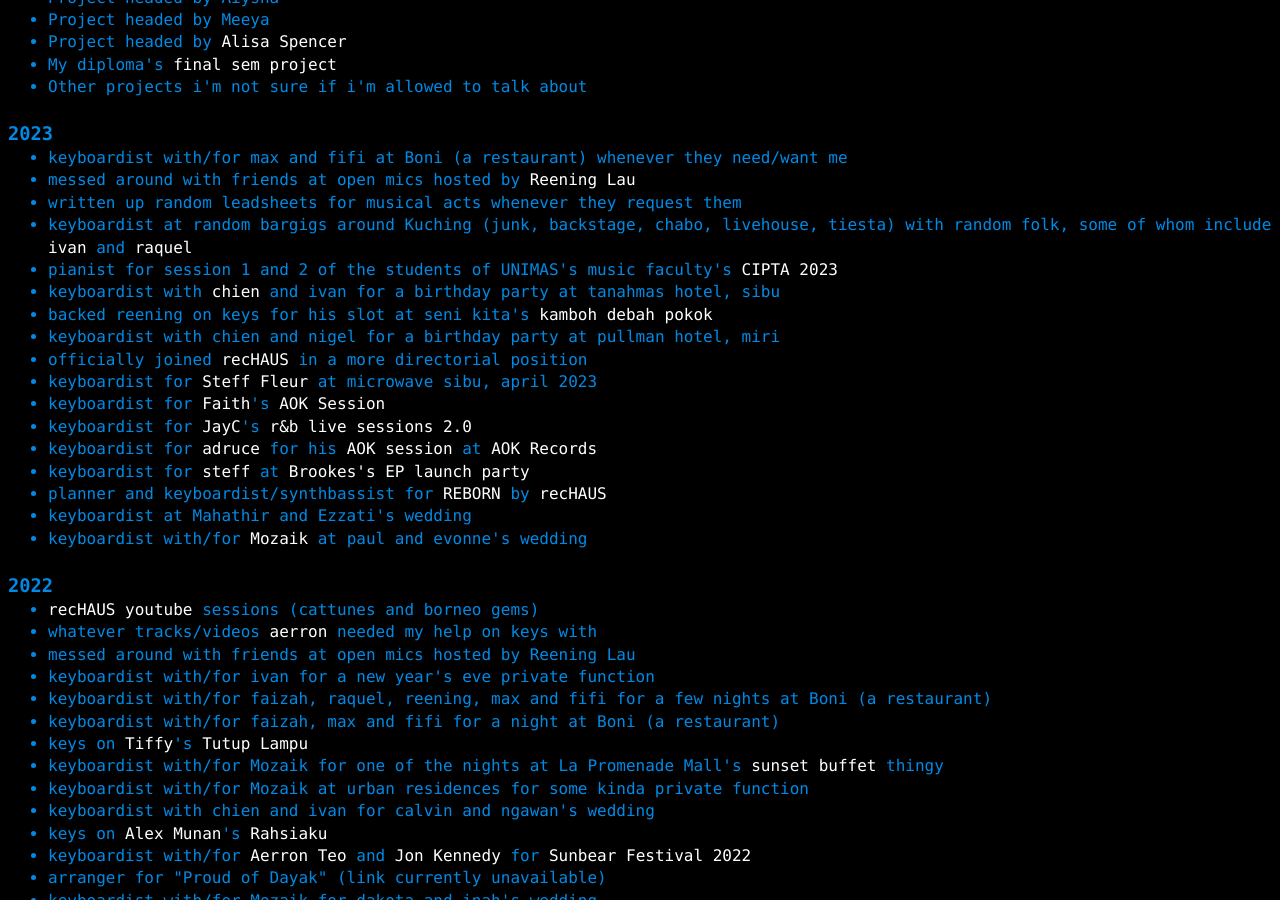
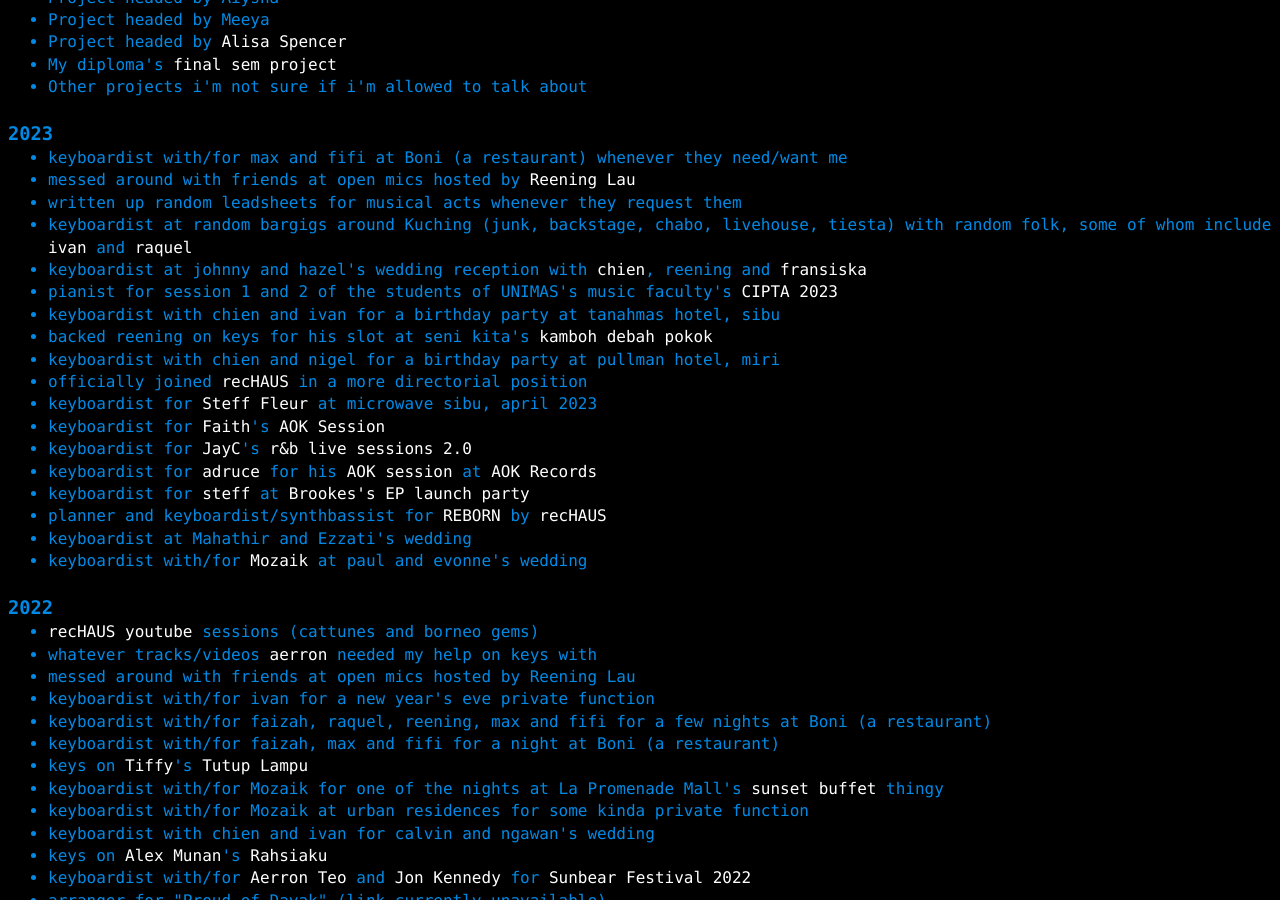
Before and after one commit to a-erfan-aa/a-erfan-aa.github.io, a Jekyll site: the page built from things-i-make/music-comprehensive.html, in a window 1280 px wide and 900 px high, scrolled down 779 px. Built offline with Jekyll 4.4.1, drawn with Linux system fonts in a browser that asks for light colours.

Commit message:
Add wedding with chien, reening and siska to music-comprehensive.html
Also move around link to chien's instagram to a diff entry

```diff
--- a/things-i-make/music-comprehensive.html
+++ b/things-i-make/music-comprehensive.html
@@ -96,8 +96,9 @@
 		<li>messed around with friends at open mics hosted by <a href="https://www.instagram.com/reeninglaumusic/">Reening Lau</a></li>
 		<li>written up random leadsheets for musical acts whenever they request them</li>
 		<li>keyboardist at random bargigs around Kuching (junk, backstage, chabo, livehouse, tiesta) with random folk, some of whom include <a href="https://www.instagram.com/ivandoivandont/">ivan</a> and <a href="https://www.instagram.com/raquelthen/">raquel</a></li>
+		<li>keyboardist at johnny and hazel's wedding reception with <a href="https://www.instagram.com/chien.gale/">chien</a>, reening and <a href="https://www.instagram.com/fransiska_keys">fransiska</a></li>
 		<li>pianist for session 1 and 2 of the students of UNIMAS's music faculty's <a href="https://www.instagram.com/p/CtEO6L1y3Qd">CIPTA 2023</a></li>
-		<li>keyboardist with <a href="https://www.instagram.com/chien.gale/">chien</a> and ivan for a birthday party at tanahmas hotel, sibu</li>
+		<li>keyboardist with chien and ivan for a birthday party at tanahmas hotel, sibu</li>
 		<li>backed reening on keys for his slot at seni kita's <a href="https://www.instagram.com/p/CseSLf3yo9H/">kamboh debah pokok</a></li>
 		<li>keyboardist with chien and <a href="https://www.instagram.com/nigelmaverick/"></a>nigel for a birthday party at pullman hotel, miri</li>
 		<li>officially joined <a href="https://www.instagram.com/rechaus_/">recHAUS</a> in a more directorial position</li>
```
